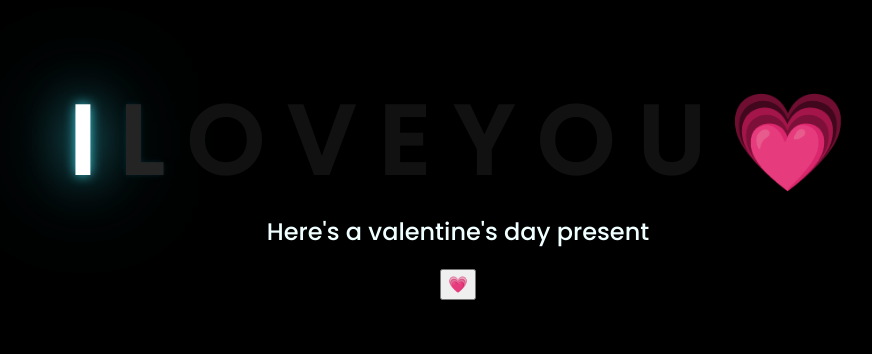
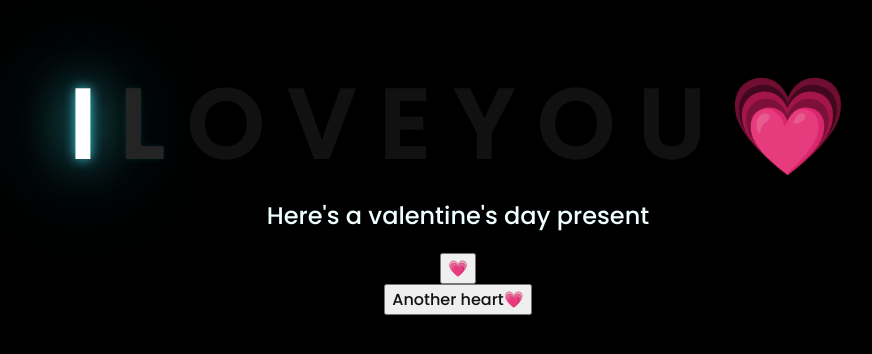
Before and after one commit to AllistairNK/KYZ, a plain HTML site: page index.html in a window 1280 px wide. Shown: the part 224-578 px from the top of the page, without its empty margins (190-1062 px from the left). Drawn offline with Linux system fonts and the light colour scheme.

Commit message:
Update index.html

```diff
--- a/index.html
+++ b/index.html
@@ -30,5 +30,13 @@
         </button>
 
     </div>
+    <div class="button">
+        <button>
+            <a href="DNAheart.html">Another heart💗</a>
+        </button>
+
+    </div>
+
+    </div>
 </body>
 </html>
```
